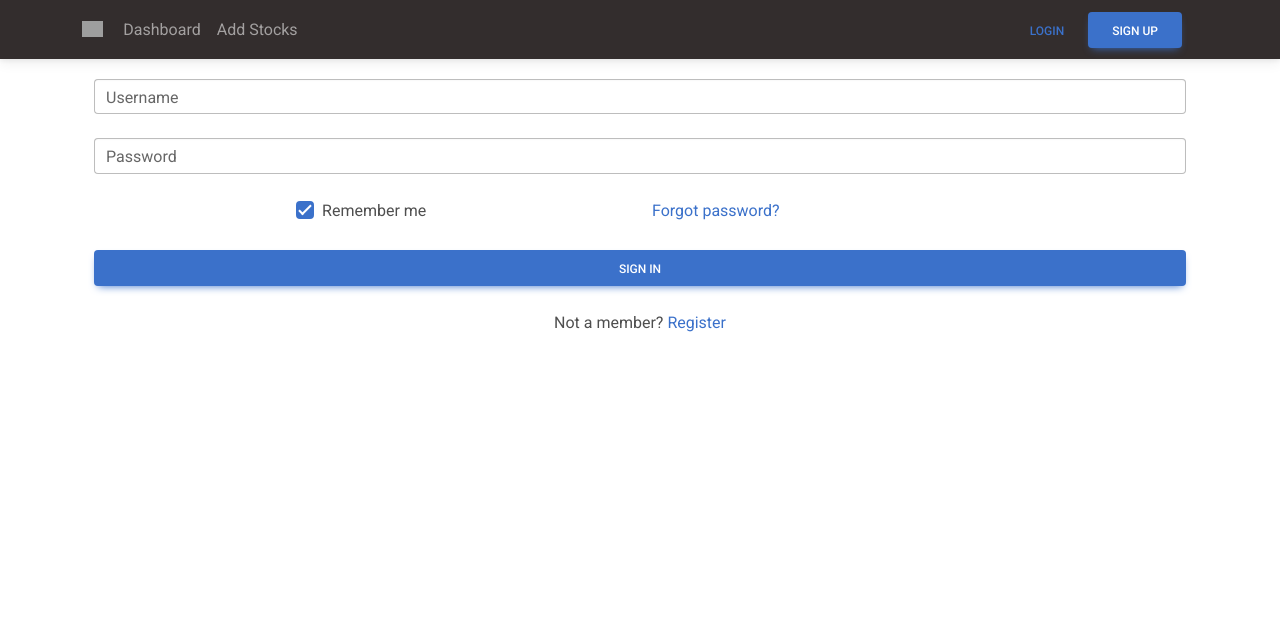
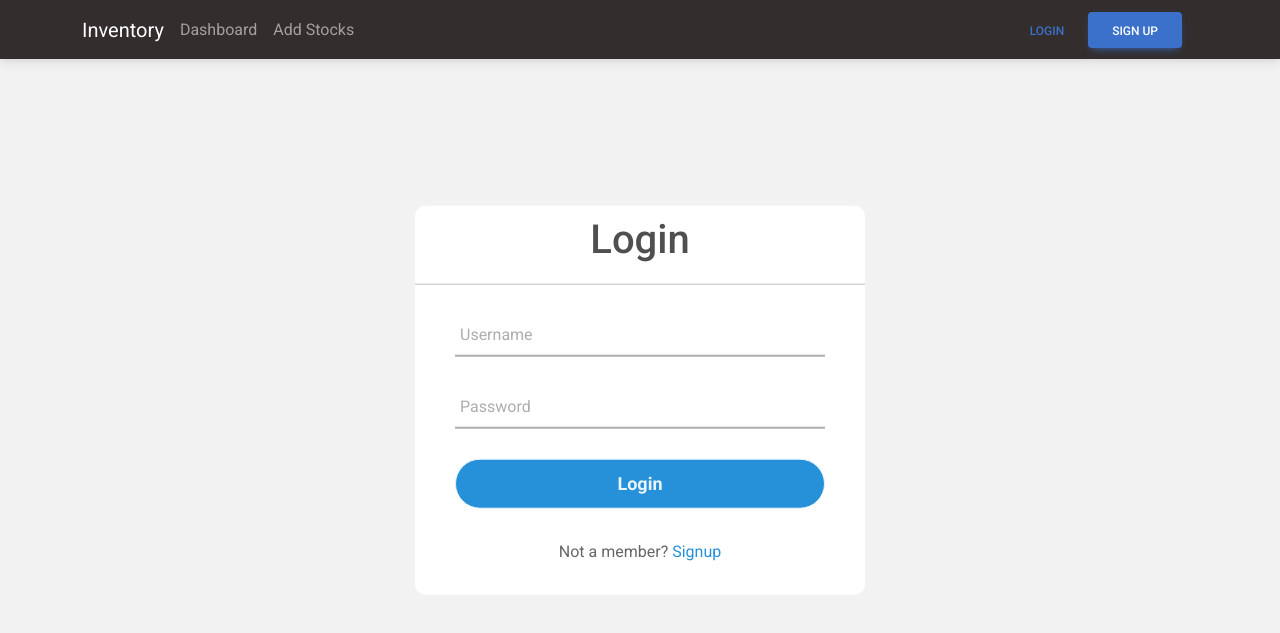
Before and after one commit to reason77-ctrl/inventory_app, a Django app: page /login_user/ in a window 1280 px wide. Shown: the top 633 px of the page. Run offline with Django 4.2, Linux system fonts and the light colour scheme; some libraries are stand-ins or nearby versions; grey boxes are pictures that could not be loaded.

Commit message:
changes in login,add&update stocks

```diff
--- a/home/admin.py
+++ b/home/admin.py
@@ -8,7 +8,7 @@ class ProductAdmin(admin.ModelAdmin):
 
 
 class CategoryAdmin(admin.ModelAdmin):
-    list_display = ['title','fa_image','status']
+    list_display = ['title','fa_image']
 
 
 admin.site.register(Product,ProductAdmin)
--- a/home/static/css/style.css
+++ b/home/static/css/style.css
@@ -1,6 +1,7 @@
-.navbar{
-    margin-bottom: 20px;
+body {
+    background-color: #f2f2f2 !important;
 }
+
 
 
 .asteriskField {
@@ -54,143 +55,178 @@
 
 
 
-
-
-.prod .filters_menu {
-    padding: 0;
-    display: -webkit-box;
-    display: -ms-flexbox;
-    display: flex;
-    flex-direction: column;
-    align-items: stretch;
-    -ms-flex-wrap: wrap;
-        flex-wrap: wrap;
-    -webkit-box-pack: center;
-        -ms-flex-pack: center;
-            justify-content: center;
-    list-style-type: none;
-    margin: 45px 0 20px 0;
+/* Login Page Start */
+.center {
+    position: absolute;
+    top: 50%;
+    left: 50%;
+    transform: translate(-50%, -50%);
+    width: 450px;
+    background: white;
+    border-radius: 10px;
 }
 
-.prod .filters_menu li {
-    padding: 7px 25px;
-    cursor: pointer;
-    border-radius: 25px;
+.center h1 {
+    text-align: center;
+    padding: 10px 0 20px 0;
+    border-bottom: 1px solid silver;
 }
 
-.prod .filters_menu li.active {
-    background-color: #222831;
-    color: #ffffff;
+.center form {
+    padding: 0 40px;
+    box-sizing: border-box;
 }
 
-.prod .box {
+form .txt_field {
     position: relative;
-    margin-top: 25px;
-    background-color: #ffffff;
-    border-radius: 10px;
-    color: #ffffff;
-    border-radius: 15px;
-    overflow: hidden;
-    background: linear-gradient(to bottom, #f1f2f3 25px, #222831 25px);
+    border-bottom: 2px solid #adadad;
+    margin: 30px 0;
 }
 
-.prod .box .img-box {
-    background: #f1f2f3;
-    display: -webkit-box;
-    display: -ms-flexbox;
-    display: flex;
-    -webkit-box-pack: center;
-        -ms-flex-pack: center;
-            justify-content: center;
-    -webkit-box-align: center;
-        -ms-flex-align: center;
-            align-items: center;
-    height: 215px;
-    border-radius: 0 0 0 45px;
-    margin: -1px;
-    padding: 25px;
+.txt_field input {
+    width: 100%;
+    padding: 0 5px;
+    height: 40px;
+    font-size: 16px;
+    border: none;
+    background: none;
+    outline: none;
 }
 
-.prod .box .img-box img {
-    max-width: 100%;
-    max-height: 145px;
-    -webkit-transition: all .2s;
-    transition: all .2s;
+.txt_field label {
+    position: absolute;
+    top: 50%;
+    left: 5px;
+    color: #adadad;
+    transform: translateY(-50%);
+    font-size: 16px;
+    pointer-events: none;
+    transition: .5s;
 }
 
-.prod .box .detail-box {
-    padding: 25px;
+.txt_field span::before {
+    content: '';
+    position: absolute;
+    top: 40px;
+    left: 0;
+    width: 0%;
+    height: 2px;
+    background: #2691d9;
+    transition: .5s;
 }
 
-.prod .box .detail-box h5 {
-    font-weight: 600;
+.txt_field input:focus ~ label,
+.txt_field input:valid ~ label{
+    top: -5px;
+    color: #2691d9;
 }
 
-.prod .box .detail-box p {
-    font-size: 15px;
+.txt_field input:focus ~ span::before,
+.txt_field input:valid ~ span::before{
+    width: 100%;
+    color: #2691d9;
 }
 
-.prod .box .detail-box h6 {
-    margin-top: 10px;
+.center form input[type="submit"] {
+    width: 100%;
+    height: 50px;
+    border: 1px solid;
+    background: #2691d9;
+    border-radius: 25px;
+    font-size: 18px;
+    color: #e9f4fb;
+    font-weight: 700;
+    cursor: pointer;
+    outline: none;
 }
 
-.prod .box .options {
-    display: -webkit-box;
-    display: -ms-flexbox;
-    display: flex;
-    -webkit-box-pack: justify;
-        -ms-flex-pack: justify;
-            justify-content: space-between;
+.center form input[type="submit"]:hover {
+    border-color: #2691d9;
+    transition: .5s;
 }
 
-.prod .box .options a {
-    width: 40px;
-    height: 40px;
-    border-radius: 100%;
-    background: #ffbe33;
-    display: -webkit-box;
-    display: -ms-flexbox;
-    display: flex;
-    -webkit-box-pack: center;
-        -ms-flex-pack: center;
-            justify-content: center;
-    -webkit-box-align: center;
-        -ms-flex-align: center;
-            align-items: center;
+.signup_link {
+    margin: 30px 0;
+    text-align: center;
+    font-size: 16px;
+    color: #666666;
 }
 
-.prod .box .options a svg {
-    width: 18px;
-    height: auto;
-    fill: #ffffff;
+.signup_link a {
+    color: #2691d9;
+    text-decoration: none;
 }
 
-.prod .box:hover .img-box img {
-    -webkit-transform: scale(1.1);
-            transform: scale(1.1);
+.signup_link a:hover {
+    text-decoration: underline;
 }
 
-.prod .btn-box {
-    display: -webkit-box;
-    display: -ms-flexbox;
-    display: flex;
-    -webkit-box-pack: center;
-        -ms-flex-pack: center;
-            justify-content: center;
-    margin-top: 45px;
+/* Login Page End */
+
+/* Signup Page Start */
+.signup_center {
+    position: absolute;
+    top: 50%;
+    left: 50%;
+    transform: translate(-50%, -50%);
+    width: 700px;
+    background: white;
+    border-radius: 10px;
 }
 
-.prod .btn-box a {
-    display: inline-block;
-    padding: 10px 55px;
-    background-color: #ffbe33;
-    color: #ffffff;
-    border-radius: 45px;
-    -webkit-transition: all 0.3s;
-    transition: all 0.3s;
-    border: none;
+.signup_center h1 {
+    text-align: center;
+    padding: 10px 0 20px 0;
+    border-bottom: 1px solid silver;
 }
 
-.prod .btn-box a:hover {
-    background-color: #e69c00;
+.signup_center form {
+    padding: 10px 40px;
+    box-sizing: border-box;
 }
+
+/* Signup Page End */
+
+/* Add Stocks page */
+.stocks {
+    position: absolute;
+    top: 50%;
+    left: 50%;
+    transform: translate(-50%, -45%);
+    width: 1200px;
+    background: white;
+    border-radius: 10px;
+}
+
+.stocks h1 {
+    text-align: center;
+    padding: 10px 0 10px 0;
+    border-bottom: 1px solid silver;
+}
+
+.stocks form{
+    padding: 0 40px;
+    box-sizing: border-box;
+}
+
+.stocks form input[type="submit"] {
+    width: 15%;
+    height: 50px;
+    border: 1px solid;
+    background: #2691d9;
+    border-radius: 25px;
+    font-size: 18px;
+    color: #e9f4fb;
+    font-weight: 500;
+    cursor: pointer;
+    outline: none;
+    margin-top: 0;
+    margin-bottom: 10px;
+}
+
+.stocks form input[type="submit"]:hover {
+    border-color: #2691d9;
+    transition: .5s;
+}
+
+/* Add Stocks Page End */
--- a/home/templates/authenticate/login.html
+++ b/home/templates/authenticate/login.html
@@ -3,49 +3,26 @@
 {% load static %}
 {% block content %}
 
-<div class="container">
-<form class="container" method="POST" action="{% url 'home:login' %}">
-    {% csrf_token %}
-  <!-- Email input -->
-  <div class="form-outline mb-4">
-    <input type="text" name="username" id="form2Example1" class="form-control" />
-    <label class="form-label" for="form2Example1">Username</label>
+
+  <div class="center">
+    <h1>Login</h1>
+    <form method="POST" action="{% url 'home:login' %}">
+      {% csrf_token %}
+      <div class="txt_field">
+        <input type="text" name="username" required>
+        <span></span>
+        <label>Username</label>
+      </div>
+      <div class="txt_field">
+        <input type="password" name="password" required>
+        <span></span>
+        <label>Password</label>
+      </div>
+      <input type="submit" value="Login">
+      <div class="signup_link">
+        Not a member? <a href="{% url 'home:signup' %}">Signup</a>
+      </div>
+    </form>
   </div>
 
-  <!-- Password input -->
-  <div class="form-outline mb-4">
-    <input type="password" name="password" id="form2Example2" class="form-control" />
-    <label class="form-label" for="form2Example2">Password</label>
-  </div>
-
-  <!-- 2 column grid layout for inline styling -->
-  <div class="row mb-4">
-    <div class="col d-flex justify-content-center">
-      <!-- Checkbox -->
-      <div class="form-check">
-        <input class="form-check-input" type="checkbox" value="" id="form2Example34" checked />
-        <label class="form-check-label" for="form2Example34"> Remember me </label>
-      </div>
-    </div>
-
-    <div class="col">
-      <!-- Simple link -->
-      <a href="#!">Forgot password?</a>
-    </div>
-  </div>
-
-  <!-- Submit button -->
-  <button type="submit" class="btn btn-primary btn-block mb-4">Sign in</button>
-
-  <!-- Register buttons -->
-  <div class="text-center">
-    <p>Not a member? <a href="#!">Register</a></p>
-    {% comment %} <p>or sign up with:</p>
-    <button type="button" class="btn btn-secondary btn-floating mx-1">
-      <i class="fab fa-facebook-f"></i>
-    </button> {% endcomment %}
-  </div>
-</form>
-</div>
-
 {% endblock %}
--- a/home/templates/base.html
+++ b/home/templates/base.html
@@ -39,14 +39,15 @@
     <!-- Container wrapper -->
     <div class="container">
       <!-- Navbar brand -->
-      <a class="navbar-brand me-2" href="https://mdbgo.com/">
-        <img
+      <a class="navbar-brand me-2" href="/">
+        Inventory
+        <!-- <img
           src="https://mdbcdn.b-cdn.net/img/logo/mdb-transaprent-noshadows.webp"
           height="16"
           alt="MDB Logo"
           loading="lazy"
           style="margin-top: -1px;"
-        />
+        /> -->
       </a>
 
       <!-- Toggle button -->
--- a/home/urls.py
+++ b/home/urls.py
@@ -14,5 +14,6 @@ urlpatterns = [
     path('signup/', register_user, name='signup'),
     path('category/<int:category_id>/<str:category_title>/', categories, name='category_detail'),
     path('add_qty/', add_qty, name='add_qty'),
+    path('add_category/', add_category, name='add_category'),
 
 ]
--- a/home/views.py
+++ b/home/views.py
@@ -7,6 +7,7 @@ from django.contrib.auth.models import User
 from django.shortcuts import render, get_object_or_404
 import json
 from django.http import JsonResponse
+from django.http import HttpResponseRedirect
 
 
 def home(request):
@@ -40,6 +41,18 @@ def categories(request, category_id, category_title):
     return render(request, 'index.html',context)
 
 
+def add_category(request):
+    if request.user.is_authenticated:
+        if request.method == 'POST':
+            title = request.POST['title']
+            fa_image = request.POST['fa_image']
+            data = Category.objects.create(
+                title = title,
+                fa_image = fa_image,
+            )
+            data.save()
+    return redirect('home:index')
+
 
 
 def add_qty(request):
@@ -57,7 +70,8 @@ def add_qty(request):
                 total_qty = quantity-added_qty
                 total_price = total_qty * price
             Product.objects.filter(id=product_id).update(quantity=total_qty, total_price=total_price)
-    return redirect('home:index')
+    return HttpResponseRedirect(request.META.get('HTTP_REFERER'))
+    # return redirect('home:index')
 
 
 
```
Also changed, not shown: home/models.py (+4 -5 lines), home/templates/add_stocks.html (+10 -11 lines), home/templates/authenticate/signup.html (+10 -7 lines), home/templates/index.html (+39 -19 lines), home/templates/update_stocks.html (+7 -11 lines), db.sqlite3, home/migrations/0006_remove_category_status.py (added), media/product_img/Flag_of_the_United_Kingdom_1-2.svg.png (added), media/product_img/wallpaperflare.com_wallpaper_6_dyZdlzN.jpg (added).
